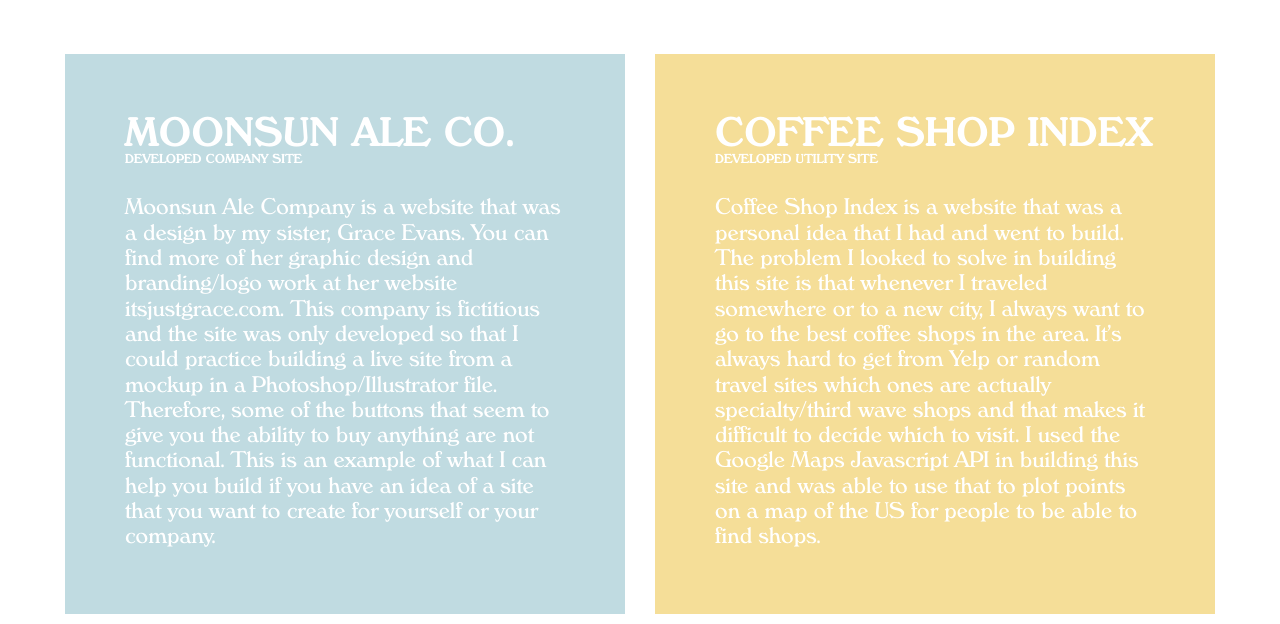
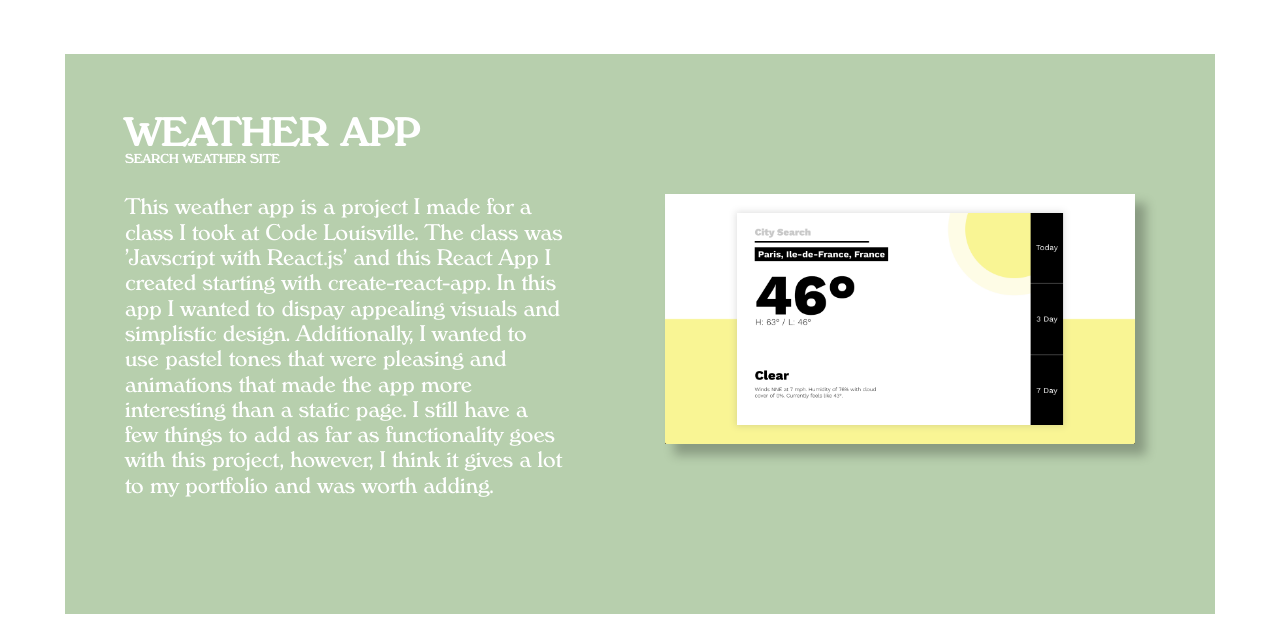
Before and after one commit to averye457/NewPortfolioSite, a plain HTML site: page docs/index.html in a window 1280 px wide. Shown: the part 176-800 px from the top of the page. Drawn offline with Linux system fonts and the light colour scheme.

Commit message:
adding image of weather-app

```diff
--- a/docs/index.html
+++ b/docs/index.html
@@ -1,13 +1,17 @@
 <!DOCTYPE html>
 <html>
+
 <head>
      <meta name="viewport" content="width=device-width">
      <link rel="stylesheet" type="text/css" href="normalize.css">
      <link rel="stylesheet" type="text/css" href="style.css">
 </head>
+
 <body>
      <div class='page-wrapper'>
-        <a href='index.html'><div class='logo-link'></div></a>
+          <a href='index.html'>
+               <div class='logo-link'></div>
+          </a>
           <div class='top'>
                <img class='logo' src='images/AveryEvans.png' />
                <div class='nav'>
@@ -18,23 +22,43 @@
                </div>
           </div>
           <div class='content'>
-          <a href='http://bit.ly/2Rv5d2w' target='_blank'><div class='square square-one'>
+               <a href='http://bit.ly/2Rv5d2w' target='_blank'>
+                    <div id="wide" class='square square-three'>
+                         <div id="wide-content" class='square-content'>
+                              <h1>Weather App</h1>
+                              <h6>Search Weather Site</h6>
+                              <p>This weather app is a project I made for a class I took at Code Louisville. The class was 'Javscript with React.js'
+                              and this React App I created starting with create-react-app. In this app I wanted to dispay appealing visuals and
+                              simplistic design. Additionally, I wanted to use pastel tones that were pleasing and animations that made the app
+                              more interesting than a static page. I still have a few things to add as far as functionality goes with this project, however,
+                              I think it gives a lot to my portfolio and was worth adding.</p>
+                         </div>
+                         <img class='weather-preview' src='images/weather-app.png' />
+                    </div>
+               </a>
+               <a href='http://bit.ly/2Rv5d2w' target='_blank'>
+                    <div class='square square-one'>
                          <div class='square-content'>
                               <h1>Moonsun Ale Co.</h1>
-              <h6>Developed Company Site</h6>
-              <p>Moonsun Ale Company is a website that was a design by my sister, Grace Evans. You can find more of her graphic design and branding/logo work at her website itsjustgrace.com. This company is fictitious and the site was only developed so that I could practice building a live site from a mockup in a Photoshop/Illustrator file. Therefore, some of the buttons that seem to give you the ability to buy anything are not functional. This is an example of what I can help you build if you have an idea of a site that you want to create for yourself or your company.</p>
-              <img class='moonsun-preview' src='images/moonsunpreview.png' />
+                              <h6>Company Info Site</h6>
+                              <p>Moonsun Ale Company is a website that was a design by my sister, Grace Evans. You can find more of her graphic design and branding/logo work at her website itsjustgrace.com. This company is fictitious and the site
+                                   was only developed so that I could practice building a live site from a mockup in a Photoshop/Illustrator file. Therefore, some of the buttons that seem to give you the ability to buy anything are not functional.
+                                   This is an example of what I can help you build if you have an idea of a site that you want to create for yourself or your company.</p>
+                              <a><img class='moonsun-preview' src='images/moonsunpreview.png' /></a>
                          </div>
-          </div></a>
-          <a href='http://bit.ly/2BQOTUo' target='_blank'><div class='square square-two'>
+                    </div>
+               </a>
+               <a href='http://bit.ly/2BQOTUo' target='_blank'>
+                    <div class='square square-two'>
                          <div class='square-content coffee-shop-index'>
                               <h1>Coffee Shop Index</h1>
-              <h6>Developed Utility Site</h6>
-              <p>Coffee Shop Index is a website that was a personal idea that I had and went to build. The problem I looked to solve in building this site is that whenever I traveled somewhere or to a new city, I always want to go to the best coffee shops in the area.  It’s always hard to get from Yelp or random travel sites which ones are actually specialty/third wave shops and that makes it difficult to decide which to visit. I used the Google Maps Javascript API in building this site and was able to use that to plot points on a map of the US for people to be able to find shops.</p>
-            </div></a>
+                              <h6>Coffee Shop Resource Site</h6>
+                              <p>Coffee Shop Index is a website that was a personal idea that I had and went to build. The problem I looked to solve in building this site is that whenever I traveled somewhere or to a new city, I always want to go to
+                                   the best coffee shops in the area. It’s always hard to get from Yelp or random travel sites which ones are actually specialty/third wave shops and that makes it difficult to decide which to visit. I used the Google
+                                   Maps Javascript API in building this site and was able to use that to plot points on a map of the US for people to be able to find shops.</p>
                          </div>
-          <div class='square square-three'></div>
-          <div class='square square-four'></div>
+               </a>
+          </div>
      </div>
      </div>
      <footer>
@@ -48,4 +72,5 @@
           <p>site designed by Avery Evans<span>&copy;</span></p>
      </footer>
 </body>
+
 </html>
--- a/docs/style.css
+++ b/docs/style.css
@@ -69,6 +69,12 @@ a {
   margin-bottom: 30px;
 }
 
+#wide {
+     width: 1150px;
+     display: flex;
+     flex-direction: row;
+}
+
 h1 {
   padding: 0;
   margin: 0;
@@ -107,6 +113,15 @@ p {
   margin-left: 60px;
 }
 
+.weather-preview {
+     height: 250px;
+     width: auto;
+     position: relative;
+     top: 140px;
+     left: 100px;
+     box-shadow: 10px 10px 10px 1px rgba(0, 0, 0, .25);
+}
+
 .moonsun-preview {
   visibility: hidden;
 }
@@ -124,7 +139,6 @@ p {
 }
 
 .square-three {
-  display: none;
   background-color: rgb(183, 207, 173);
 }
 
```
Also changed, not shown: docs/about.css (deleted), docs/images/weather-app.png (added). Lines whose indentation alone changed are shown as unchanged.
